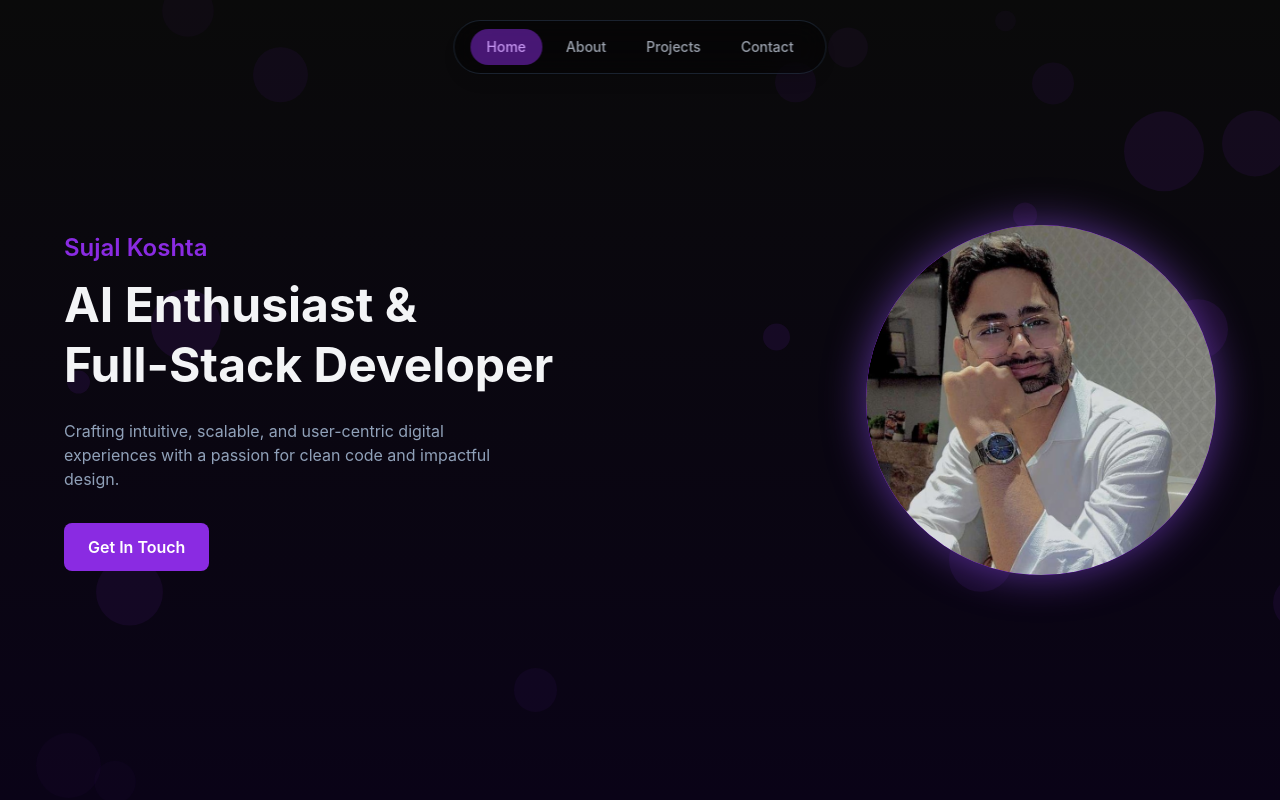
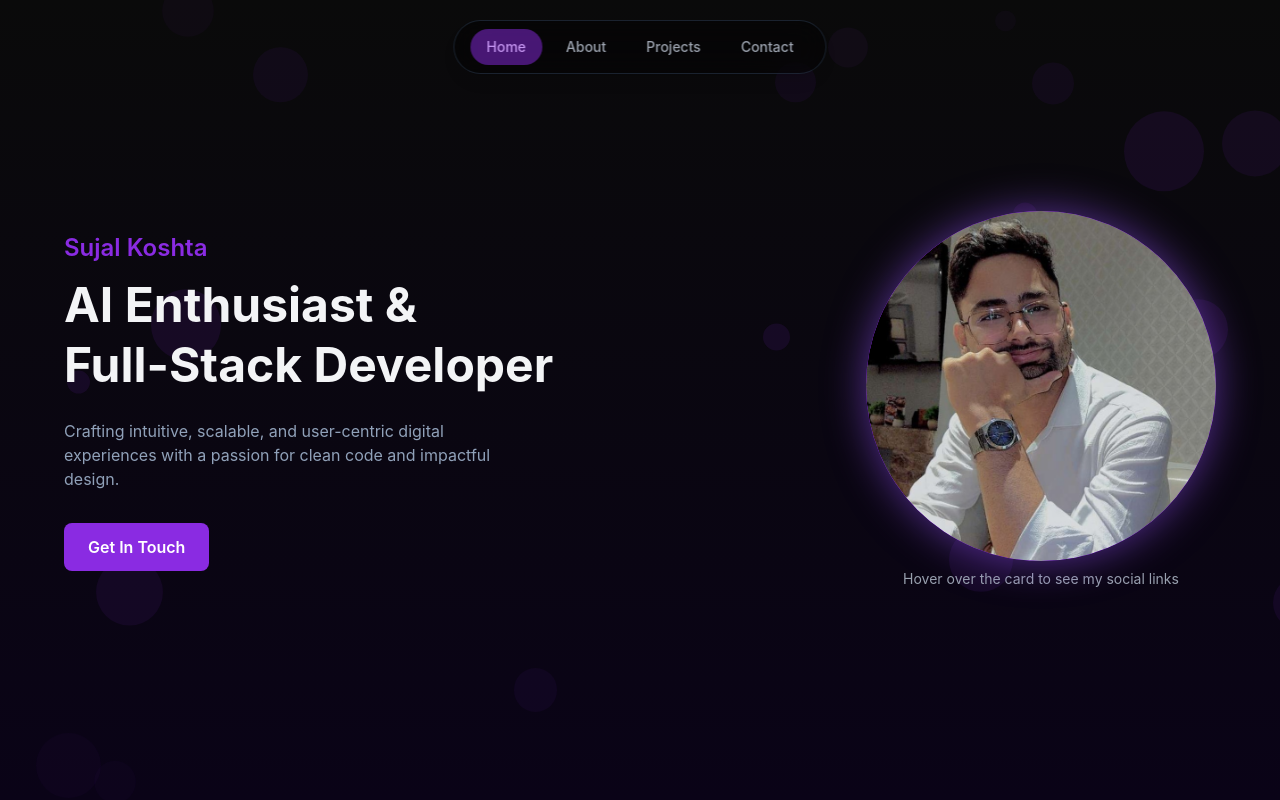
Before and after one commit to sujaldef/Portfolio-Sujal-Koshta-, a Next.js app: page / in a window 1280 px wide. Shown: the top 800 px of the page. Built offline with nearby package versions, Linux system fonts and the light colour scheme.

Commit message:
added the hover over text

```diff
--- a/components/home/HeroSection.jsx
+++ b/components/home/HeroSection.jsx
@@ -305,6 +305,7 @@ const HeroSection = () => {
       />
     </div>
 
+    {/* Social links */}
     <a
       href="https://www.linkedin.com/in/sujalkoshta"
       target="_blank"
@@ -337,11 +338,15 @@ const HeroSection = () => {
         <FaInstagram />
       </span>
     </a>
+  </div>
 
-
-            </div>
+  {/* 👇 Hint Text */}
+  <p className="text-center mt-2 text-sm text-gray-400">
+    Hover over the card to see my social links
+  </p>
 </motion.div>
 </motion.div>
+
       </section>
     </>
   );
```
Lines whose indentation alone changed are shown as unchanged.
